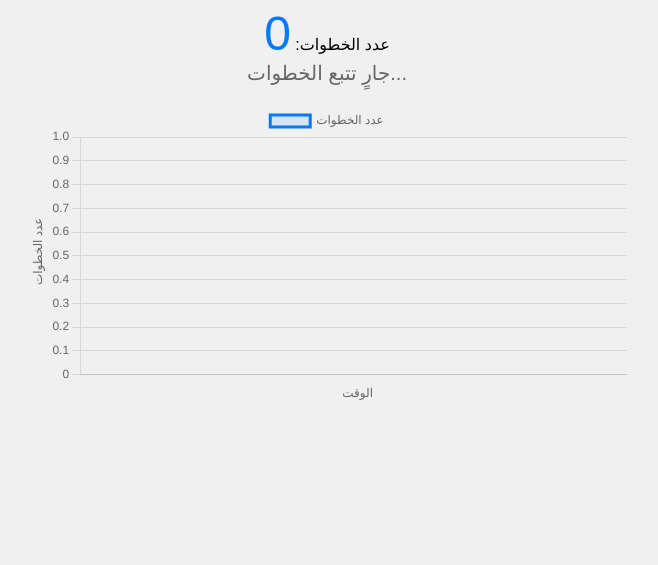
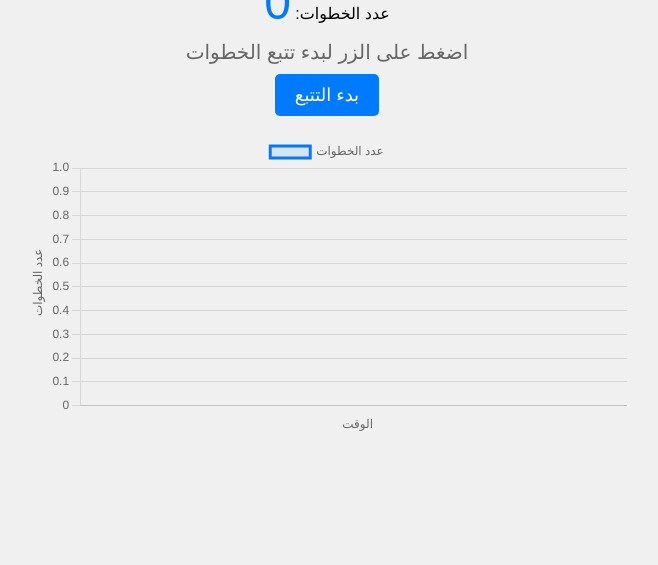
Before and after one commit to Ayman-pys/Steps, a plain HTML site: page index.html in a window 1280 px wide. Shown: the part 235-800 px from the top of the page, without its empty margins (313-971 px from the left). Drawn offline with nearby package versions, Linux system fonts and the light colour scheme.

Commit message:
Update index.html

```diff
--- a/index.html
+++ b/index.html
@@ -25,6 +25,19 @@
         #status {
             font-size: 20px;
             color: #666;
+            margin: 10px 0;
+        }
+        #startButton {
+            padding: 10px 20px;
+            font-size: 18px;
+            background-color: #007BFF;
+            color: white;
+            border: none;
+            border-radius: 5px;
+            cursor: pointer;
+        }
+        #startButton:hover {
+            background-color: #0056b3;
         }
         #chartContainer {
             width: 80%;
@@ -36,7 +49,8 @@
 <body>
     <h1>عداد الخطوات</h1>
     <div>عدد الخطوات: <span id="stepCount">0</span></div>
-    <div id="status">انتظر السماح باستخدام المستشعر...</div>
+    <div id="status">اضغط على الزر لبدء تتبع الخطوات</div>
+    <button id="startButton">بدء التتبع</button>
     <div id="chartContainer">
         <canvas id="stepsChart"></canvas>
     </div>
@@ -47,16 +61,17 @@
         let steps = 0;
         const stepCountElement = document.getElementById('stepCount');
         const statusElement = document.getElementById('status');
+        const startButton = document.getElementById('startButton');
 
         // إعداد الرسم البياني باستخدام Chart.js
         const ctx = document.getElementById('stepsChart').getContext('2d');
         const stepsChart = new Chart(ctx, {
-            type: 'line', // نوع الرسم البياني: خطي
+            type: 'line',
             data: {
-                labels: [], // التسميات (الوقت أو الخطوات)
+                labels: [],
                 datasets: [{
                     label: 'عدد الخطوات',
-                    data: [], // البيانات (عدد الخطوات)
+                    data: [],
                     borderColor: '#007BFF',
                     backgroundColor: 'rgba(0, 123, 255, 0.1)',
                     fill: true,
@@ -71,26 +86,32 @@
             }
         });
 
-        // طلب الإذن لاستخدام مستشعرات الحركة
+        // التعامل مع زر البدء
+        startButton.addEventListener('click', () => {
             if (typeof DeviceMotionEvent.requestPermission === 'function') {
                 DeviceMotionEvent.requestPermission()
                     .then(permissionState => {
                         if (permissionState === 'granted') {
                             startStepCounting();
+                            startButton.style.display = 'none'; // إخفاء الزر بعد البدء
                         } else {
                             statusElement.textContent = 'تم رفض الإذن لاستخدام المستشعر.';
                         }
                     })
-                .catch(console.error);
+                    .catch(error => {
+                        statusElement.textContent = 'خطأ: ' + error.message;
+                    });
             } else {
                 startStepCounting();
+                startButton.style.display = 'none';
             }
+        });
 
         function startStepCounting() {
             statusElement.textContent = 'جارٍ تتبع الخطوات...';
             let lastReading = 0;
             let threshold = 1.5; // عتبة الحساسية
-            let timeCounter = 0; // عداد الوقت للرسم البياني
+            let timeCounter = 0;
 
             window.addEventListener('devicemotion', (event) => {
                 let acceleration = event.accelerationIncludingGravity.y || 0;
@@ -105,7 +126,7 @@
                     timeCounter += 1;
                     stepsChart.data.labels.push(timeCounter);
                     stepsChart.data.datasets[0].data.push(steps);
-                    stepsChart.update(); // تحديث الرسم البياني ديناميكيًا
+                    stepsChart.update();
                 }
             });
         }
```
Lines whose indentation alone changed are shown as unchanged.
